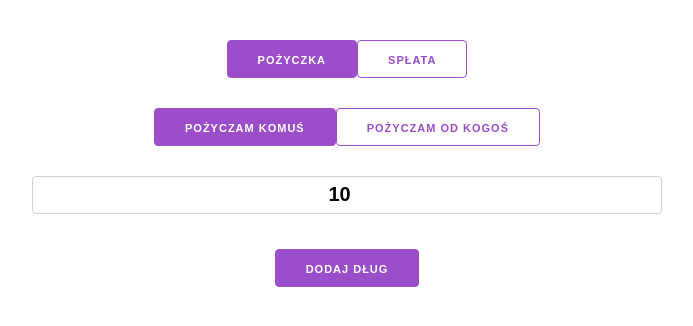
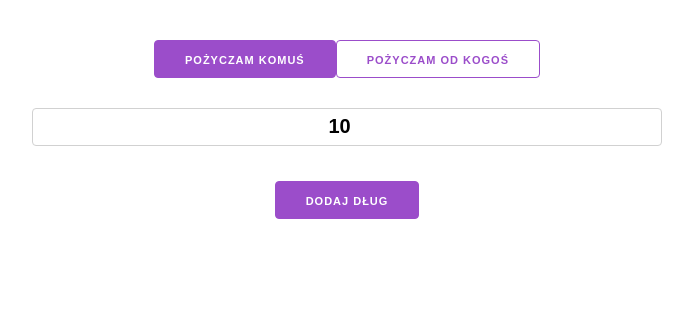
Before and after one commit to marcin93w/billie, a Vue app in the folder frontend/: page /#/ in a window 1280 px wide. Shown: the top 326 px of the page, without its empty margins (293-986 px from the left). Built offline with nearby package versions, Linux system fonts and the light colour scheme; no server answers.

Commit message:
Hiding payoff buttons on first use

```diff
--- a/frontend/src/components/AddDebt.vue
+++ b/frontend/src/components/AddDebt.vue
@@ -1,6 +1,6 @@
 <template>
   <div class="adding-panel">
-        <div>
+        <div v-if="showPayoffButtons">
             <button class="button" v-bind:class="[isPayoff ? 'button-outline' : '' ]" v-on:click="isPayoff = false" value=false name="isPayoff" > Pożyczka </button>
             <button class="button" v-bind:class="[!isPayoff ? 'button-outline' : '' ]" v-on:click="isPayoff = true" value=true name="isPayoff" > Spłata </button>
         </div>
@@ -49,7 +49,12 @@ function getDebtType (isPayoff, isBorrowed) {
 
 export default {
     name: 'AddDebt',
-    props: ['userName', 'userGender'],
+    props: ['userName', 'userGender', 'balance'],
+    computed: {
+        showPayoffButtons: function () {
+            return this.balance !== 0
+        }
+    },
     data () {
         return {
             amount: 10,
--- a/frontend/src/components/MainPage.vue
+++ b/frontend/src/components/MainPage.vue
@@ -1,7 +1,7 @@
 <template>
     <div>
         <view-balance v-bind:contact-name="contactName" v-bind:contact-gender="contactGender" v-bind:balance="threadBalance" />
-        <add-debt v-bind:user-name="userName" v-bind:user-gender="userGender" />
+        <add-debt v-bind:user-name="userName" v-bind:user-gender="userGender" v-bind:balance="threadBalance" />
     </div>
 </template>
 
```
